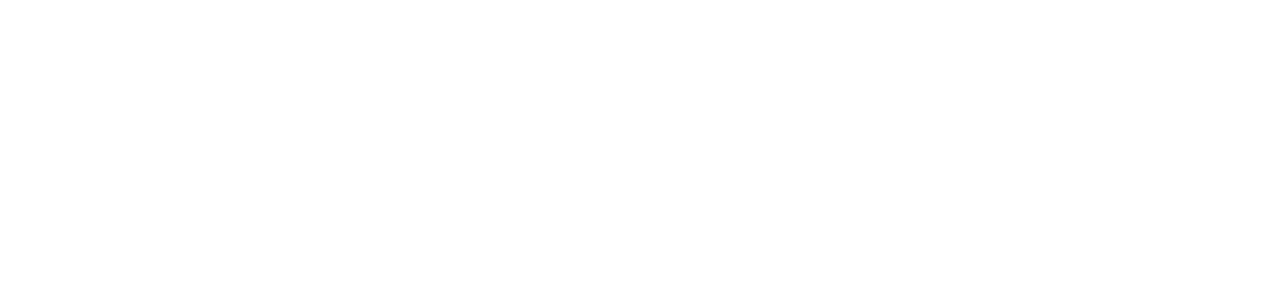
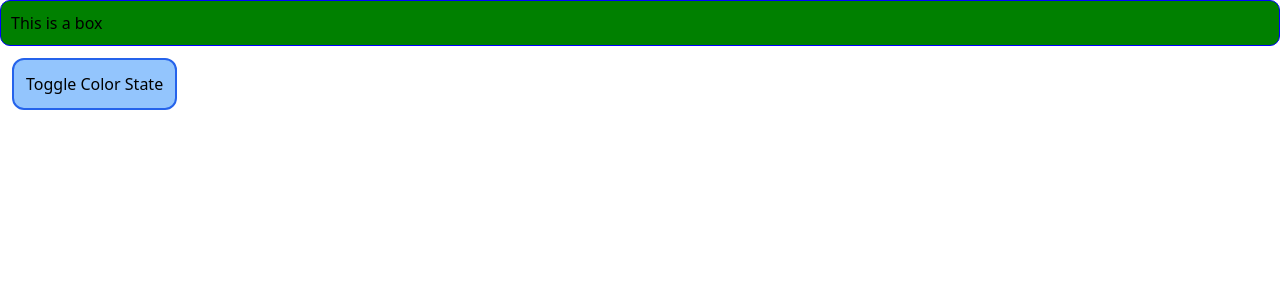
Before and after one commit to mrCodeScripts/DEV_WORK, a React (Vite) app: page / in a window 1280 px wide. Shown: the top 300 px of the page. Built offline with nearby package versions, Linux system fonts and the light colour scheme.

Commit message:
I just learned UseInsertionEffect hook in ReactJS

```diff
--- a/src/App.jsx
+++ b/src/App.jsx
@@ -26,6 +26,7 @@
 import TryUseDebounce from "./Examples/ReactJS_Hooks/UseDebounce";
 import TryUseSyncExternalStore from "./Examples/ReactJS_Hooks/UseSyncExternalStorage";
 import { useRef, useSyncExternalStore } from "react";
+import TryUseInsertionEffect from "./Examples/ReactJS_Hooks/UseInsertionEffect";
 
 export default function App() {
   return (
@@ -59,6 +60,7 @@
       {/* <TryUseDeferredValue /> */}
       {/* <TryUseDebounce /> */}
       {/* <TryUseSyncExternalStore /> */}
+      <TryUseInsertionEffect />
     </>
   );
 }
--- /dev/null
+++ b/src/Examples/ReactJS_Hooks/UseInsertionEffect.jsx
@@ -0,0 +1,42 @@
+import { memo, useInsertionEffect, useState } from "react";
+
+function TryUseInsertionEffectExample1() {
+  const [colorState, newColorState] = useState("green");
+
+  console.log(colorState);
+
+  const MemoizedComponent = memo(({ bgColor }) => {
+    useInsertionEffect(() => {
+      const styleTag = document.createElement("style");
+      styleTag.textContent = `.box {
+                padding: 10px;
+                border-radius: 10px;
+                background-color: ${bgColor};
+                border: 1px solid blue;
+            }`;
+      document.head.appendChild(styleTag);
+      return () => document.head.removeChild(styleTag);
+    }, [bgColor]);
+    return <div className="box">This is a box</div>;
+  });
+
+  return (
+    <>
+      <MemoizedComponent bgColor={colorState} />
+      <button
+        onClick={() => {colorState === "green" ? newColorState("red") : newColorState("green")}}
+        className="p-3 m-3 bg-blue-300 rounded-xl outline-none border-2 border-blue-600"
+      >
+        Toggle Color State
+      </button>
+    </>
+  );
+}
+
+export default function TryUseInsertionEffect() {
+  return (
+    <>
+      <TryUseInsertionEffectExample1 />
+    </>
+  );
+}
```
